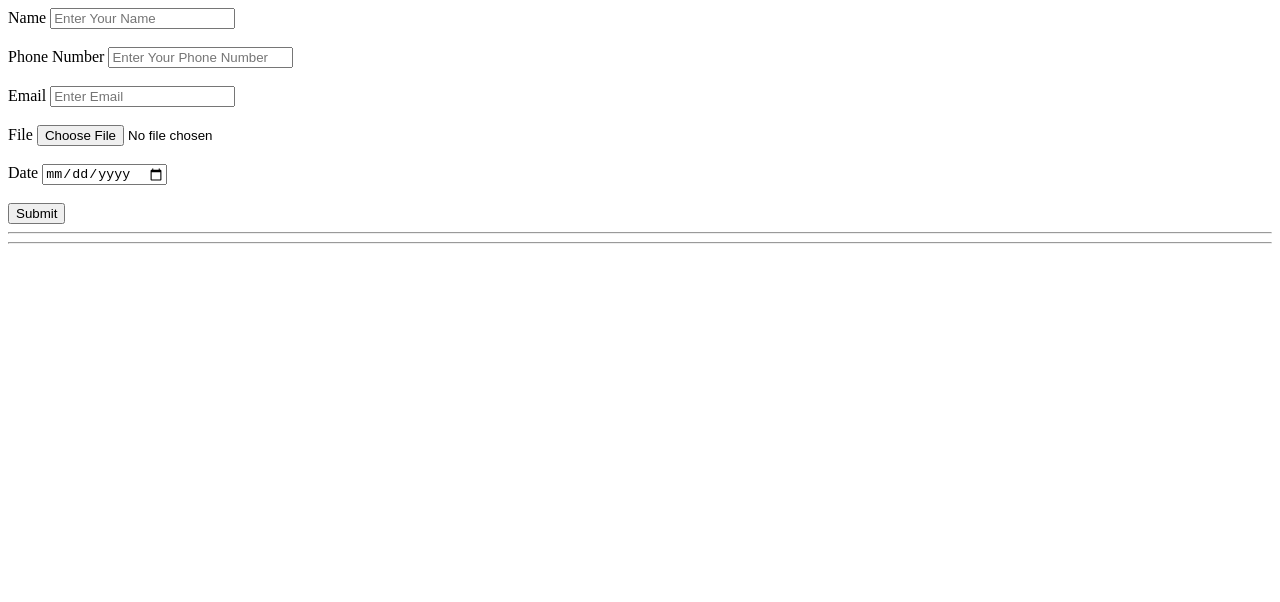
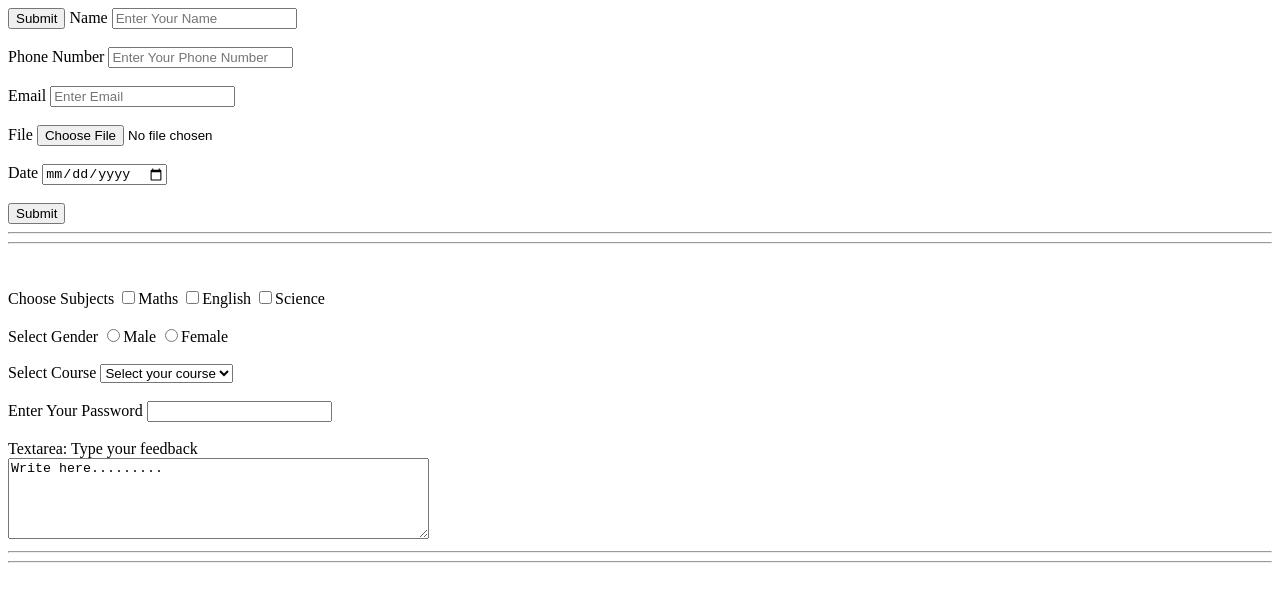
Before and after one commit to Hammadansari30/repo1, a plain HTML site: page form.html in a window 1280 px wide. Drawn offline with Linux system fonts and the light colour scheme.

Commit message:
form update

```diff
--- a/form.html
+++ b/form.html
@@ -8,7 +8,7 @@
 </head>
 
 <body>
-    <form type="Submit" method="Post" action="TYSM.html">
+    <input type="Submit" method="Post" action="TYSM.html">
         <label>Name</label>
         <input type="text" placeholder="Enter Your Name" required>
         <br><br>
@@ -27,6 +27,40 @@
         <input type="SUBMIT">
         <hr>
         <hr>
+
+        <br><br>
+
+        <label>Choose Subjects</label>
+        <input type="checkbox" name="Maths" value="Mth">Maths</input>
+        <input type="checkbox" name="English" value="English">English</input>
+        <input type="checkbox" name="Science" value="Scinence">Science</input>
+
+        <br><br>
+
+        <label>Select Gender</label>
+        <input type="radio" name="abc" id="" value="male">Male</input>
+        <input type="radio" name="abc" id="" value="Female">Female</input>
+
+        <br><br>
+
+        <label>Select Course</label>
+        <select>
+            <option value="select any course" selected>Select your course</option>
+            <option value="frontend">Frontend</option>
+            <option value="backend">Backend</option>
+            <option value="fullstack">Fullstack</option>
+            <option value="mernstack">Mernstack</option>
+        </select>
+
+        <br><br>
+
+        <label for="">Enter Your Password</label>
+        <input type="Password" name="" id="">
+
+        <br><br>
+        <label for="">Textarea: Type your feedback</label><br>
+        <textarea name="" id="" rows="5" cols="50">Write here.........</textarea>
+        <hr><hr>
     </form>
 </body>
 
```
